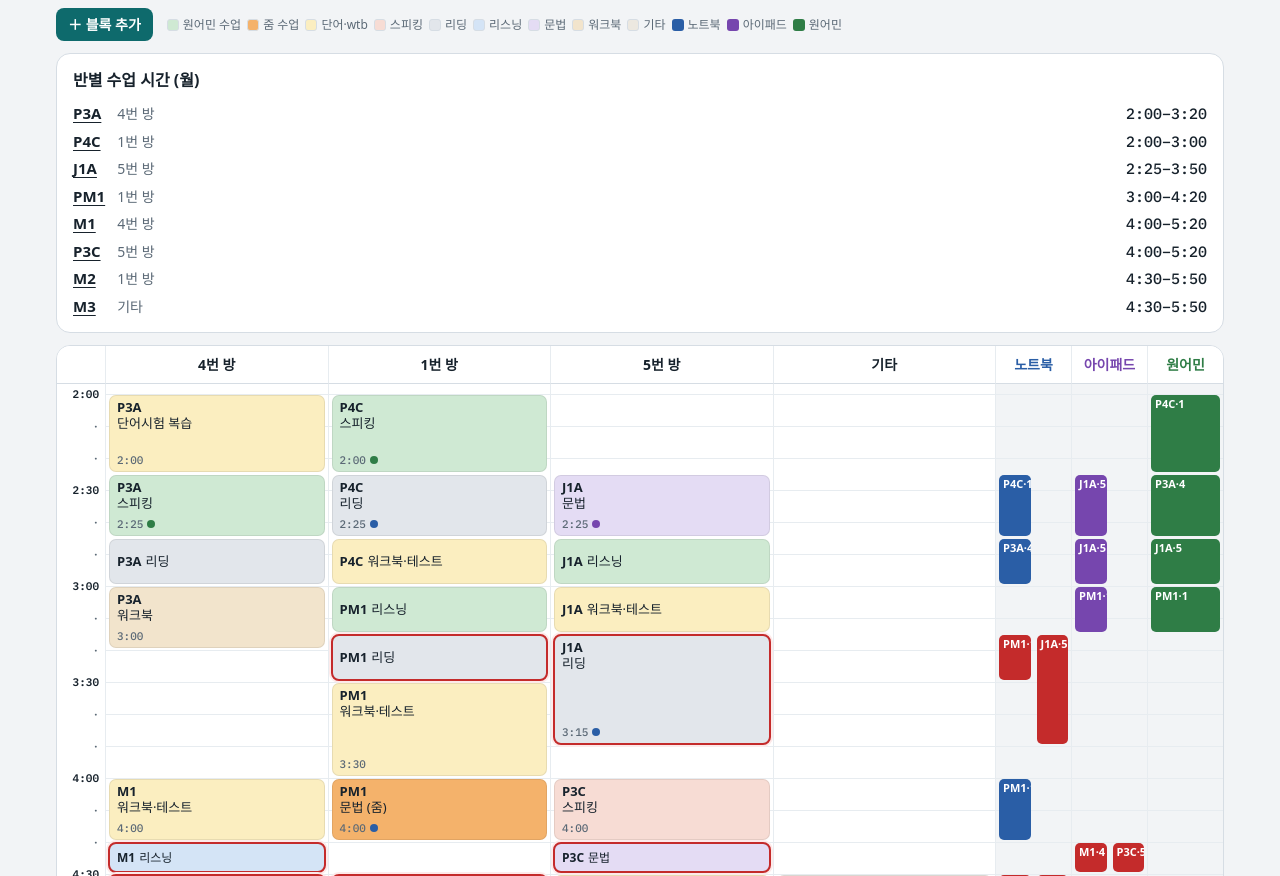
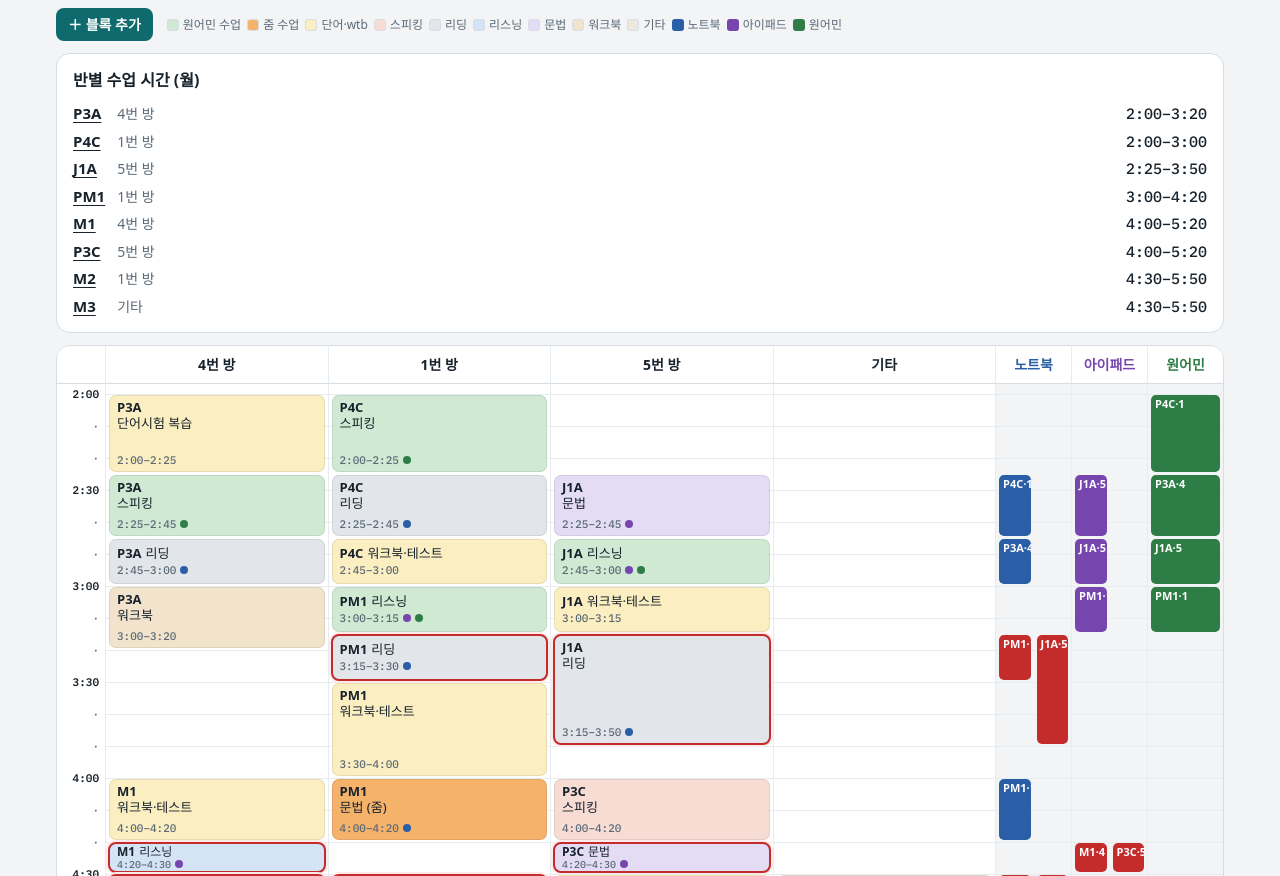
Before and after one commit to genial7741/oxford-class-board, a plain HTML site: page index.html in a window 1280 px wide. Shown: the part 70-946 px from the top of the page. Drawn offline with Linux system fonts and the light colour scheme; a web font is replaced by a local one.

Commit message:
시간표 블록에 시작–끝 시간 표시
짧은 블록도 반·과목 한 줄 아래에 시간을 작게 보여 준다.

Co-Authored-By: Claude Opus 5.5 <noreply@anthropic.com>

```diff
--- a/index.html
+++ b/index.html
@@ -175,13 +175,14 @@ main{padding-block:16px 56px;display:flex;flex-direction:column;gap:16px}
 .blk{position:absolute;left:3px;right:3px;border:1px solid rgba(0,0,0,.08);border-radius:7px;padding:3px 7px;text-align:left;display:flex;flex-direction:column;justify-content:space-between;overflow:hidden;color:var(--ink)}
 .blk .bn{font-size:13px;line-height:1.25;word-break:keep-all;overflow-wrap:anywhere}
 .blk .bn b{display:block}
-/* 짧은 블록: 반·과목을 이어 쓰고 시작 시간은 뺀다 (시간은 반별 목록과 눈금에 있음) */
+/* 짧은 블록: 반·과목을 한 줄로 이어 쓰고, 그 아래에 시작–끝 시간을 작게 쓴다 */
 .blk.mid .bn b,.blk.tight .bn b{display:inline;margin-right:4px}
-.blk.mid .bt,.blk.tight .bt{display:none}
-.blk.mid{justify-content:center}
-.blk.tight .bn{font-size:12px;line-height:1.15}
+.blk.mid{justify-content:center;gap:1px}
+.blk.tight{justify-content:center}
+.blk.tight .bn{font-size:12px;line-height:1.15;white-space:nowrap}
+.blk.tight .bt{font-size:10px;line-height:1.1}
 .blk .bt{font-family:var(--f-num);font-size:11px;color:var(--muted);display:flex;align-items:center;gap:4px}
-.blk.tight{flex-direction:row;align-items:center;gap:6px;padding-block:0}
+.blk.tight{padding-block:0}
 .blk.past{opacity:.45}
 .blk.live{outline:2px solid var(--ink);outline-offset:-1px}
 .blk.bad{outline:2px solid var(--bad);outline-offset:-1px;box-shadow:0 0 0 3px var(--bad-bg)}
@@ -323,7 +324,7 @@ input,select,textarea{font-size:16px}
           <button class="btn" id="loadBackup">불러오기</button>
         </div>
       </div>
-      <p class="hint" style="margin:0">앱 버전: 반별 수업 시간 기록 (10월 25일)</p>
+      <p class="hint" style="margin:0">앱 버전: 블록 끝 시간 표시 (10월 25일)</p>
       <div class="card">
         <h2>활동별 기기</h2>
         <p>활동 코드마다 노트북·아이패드가 필요한지 정해 두면, 같은 기기를 동시에 쓰는 블록을 찾아 빨간색으로 표시해요. 줌 수업(코드에 409가 들어간 활동)은 이 표와 상관없이 항상 노트북을, M반 리스닝은 항상 아이패드를 써요. 기기 규칙과 학생 명단은 월·수·금 모두 같이 써요.</p>
@@ -626,7 +627,7 @@ function renderGrid(cs){
     bl.filter(b=>b.room===r).forEach(b=>{
       const ht=(b.end-b.start)*PX-3, top=(b.start-min)*PX+OFF+1;
       const c=['blk',colorClass(b),bad.has(b.id)?'bad':'',(t>=b.start&&t<b.end)?'live':'',b.end<=t?'past':'',ht<40?'tight':ht<60?'mid':''].join(' ');
-      h+=`<button class="${c}" style="top:${top}px;height:${ht}px" data-id="${b.id}" title="${esc(b.cls+' '+b.act+' '+fmt(b.start)+'–'+fmt(b.end))}"><span class="bn"><b>${esc(b.cls)}</b>${esc(label(b.act)||b.act)}</span><span class="bt">${fmt(b.start)}${resOf(b).map(d=>`<i class="dot ${d}"></i>`).join('')}</span></button>`;
+      h+=`<button class="${c}" style="top:${top}px;height:${ht}px" data-id="${b.id}" title="${esc(b.cls+' '+b.act+' '+fmt(b.start)+'–'+fmt(b.end))}"><span class="bn"><b>${esc(b.cls)}</b>${esc(label(b.act)||b.act)}</span><span class="bt">${fmt(b.start)}–${fmt(b.end)}${resOf(b).map(d=>`<i class="dot ${d}"></i>`).join('')}</span></button>`;
     });
     h+=`</div>`;
   });
--- a/sw.js
+++ b/sw.js
@@ -1,5 +1,5 @@
 // 한 번 열면 인터넷 없이도 열리도록 앱 파일을 저장해 둬요.
-const CACHE='class-board-v14';
+const CACHE='class-board-v15';
 const FILES=['./','index.html','manifest.webmanifest','icon-180.png','icon-192.png','icon-512.png'];
 self.addEventListener('install',e=>{e.waitUntil(caches.open(CACHE).then(c=>c.addAll(FILES)));self.skipWaiting()});
 self.addEventListener('activate',e=>{e.waitUntil(caches.keys().then(ks=>Promise.all(ks.filter(k=>k!==CACHE).map(k=>caches.delete(k)))).then(()=>self.clients.claim()))});
```
